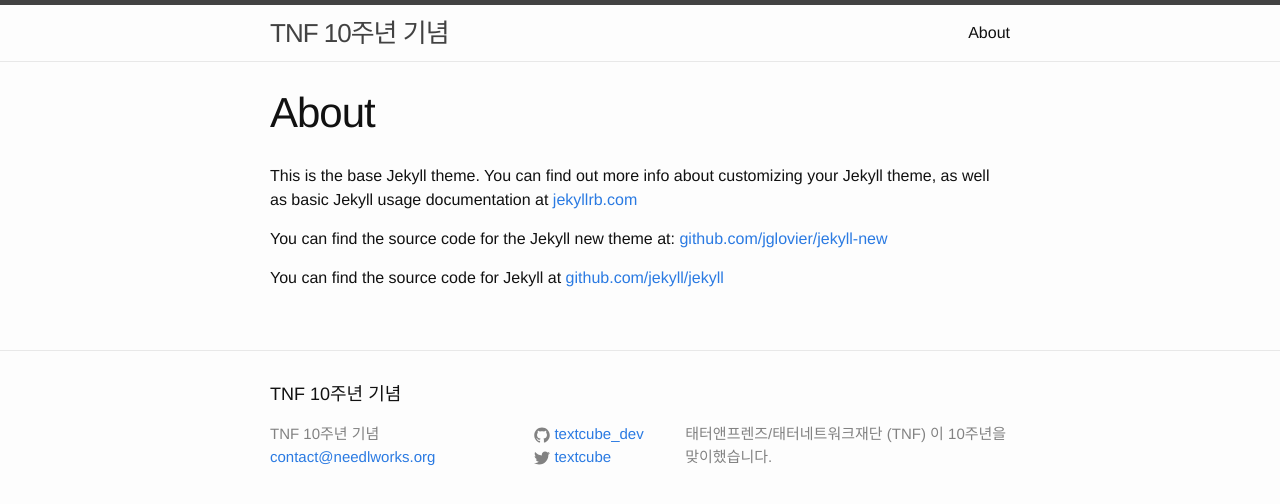
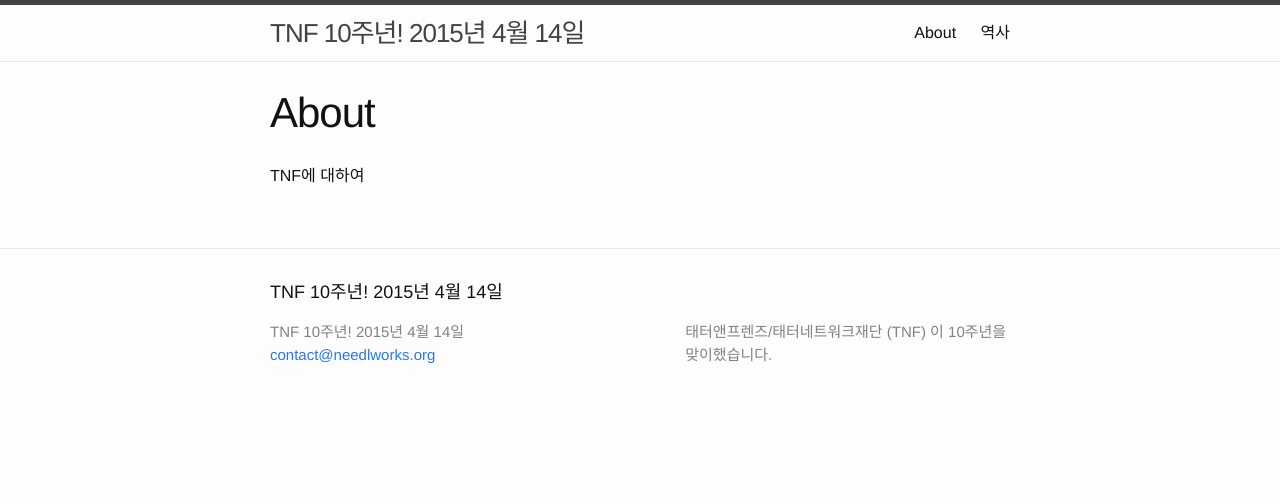
Before and after one commit to Needlworks/10yr-anniversary, a Jekyll site: the page built from TNF.md, in a window 1280 px wide. Shown: the top 504 px of the page. Built offline with Jekyll 4.4.1, drawn with Linux system fonts in a browser that asks for light colours.

Commit message:
refs #0 : blank static pages added.
 -

```diff
--- /dev/null
+++ b/TNF.md
@@ -0,0 +1,7 @@
+---
+layout: page
+title: About
+permalink: /about/
+---
+
+TNF에 대하여
--- a/_config.yml
+++ b/_config.yml
@@ -1,12 +1,10 @@
 # Site settings
-title: TNF 10주년 기념
+title: TNF 10주년! 2015년 4월 14일
 email: contact@needlworks.org
 description: > # this means to ignore newlines until "baseurl:"
   태터앤프렌즈/태터네트워크재단 (TNF) 이 10주년을 맞이했습니다.
 baseurl: "/10yr-anniversary" # the subpath of your site, e.g. /blog/
 url: "http://www.needlworks.org" # the base hostname & protocol for your site
-twitter_username: textcube
-github_username:  textcube_dev
 
 # Build settings
 markdown: kramdown
--- a/about.md
+++ /dev/null
@@ -1,11 +0,0 @@
----
-layout: page
-title: About
-permalink: /about/
----
-
-This is the base Jekyll theme. You can find out more info about customizing your Jekyll theme, as well as basic Jekyll usage documentation at [jekyllrb.com](http://jekyllrb.com/)
-
-You can find the source code for the Jekyll new theme at: [github.com/jglovier/jekyll-new](https://github.com/jglovier/jekyll-new)
-
-You can find the source code for Jekyll at [github.com/jekyll/jekyll](https://github.com/jekyll/jekyll)
```
Also changed, not shown: history.md (added, +6 -0 lines).
